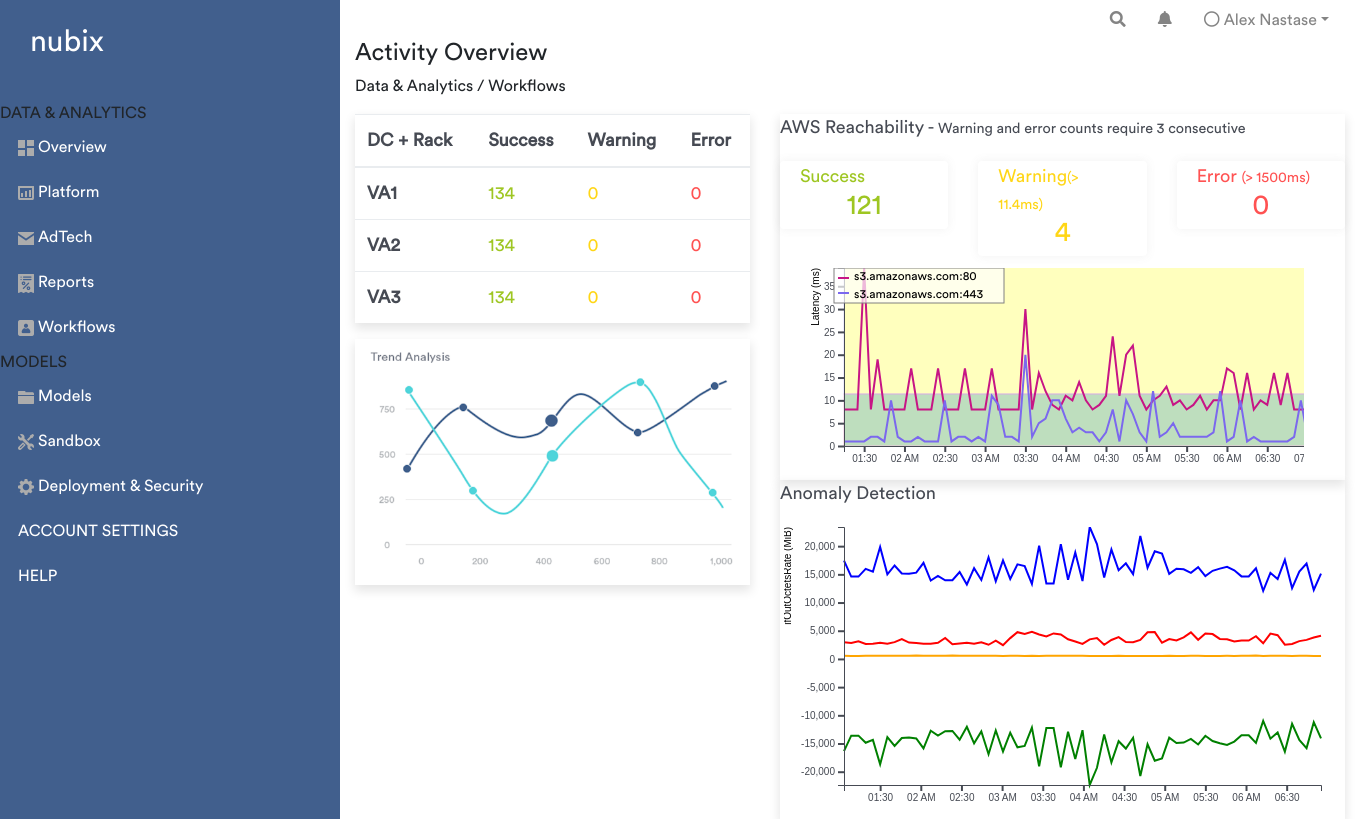
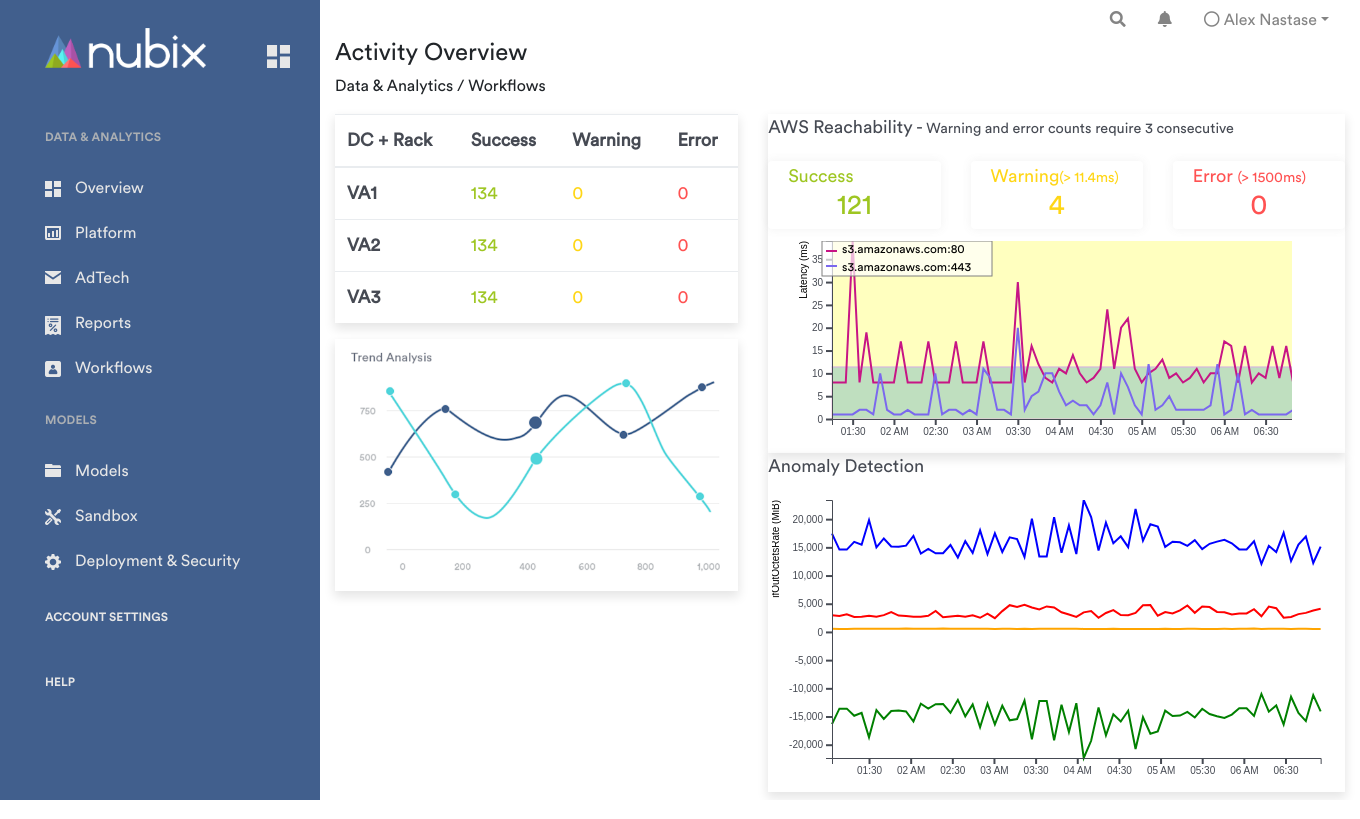
Before and after one commit to crowdbotics-users/Nubix-Dashboard, a PHP site: page /activity-overview.html in a window 1360 px wide; the page is wider, and only the part inside the window is pictured. Run offline with PHP 8.4, Linux system fonts and the light colour scheme; some libraries are stand-ins or nearby versions.

Commit message:
Update sidebar

```diff
--- a/activity-overview.html
+++ b/activity-overview.html
@@ -12,11 +12,16 @@
 <body>
   <section class="container-fluid">
     <div class="row">
-      <div class="col-lg-3 parent-nav">
-        <nav class="navbar-primary ac-ow">
+      <div class="col parent-nav ac-ow">
+        <nav class="navbar-primary ac-ow-nav">
           <ul class="navbar-primary-menu">
-            <p class="nubix-text">nubix</p>
-            <span class="sidebar-title">DATA 	&amp; ANALYTICS</span>
+            <div class="brand-top">
+                <img src="assets/icons/logo.png" alt="Nubix" class="brand">
+                <img src="assets/icons/logo-overview2.png" alt="Nubix Overview" class="icon">
+            </div>
+            <li class="sidebar-title">
+              <span>DATA 	&amp; ANALYTICS</span>
+            </li>
             <li><a href="#">
               <img src="assets/icons/sidebar-overview.png" alt="Sidebar Overview">
               <span class="nav-label">Overview</span>
@@ -37,8 +42,8 @@
               <img src="assets/icons/sidebar-workflows.png" alt="Sidebar Workflows">
               <span class="nav-label">Workflows</span>
             </a></li>
-            <li>
-              <span class="sidebar-title">MODELS</span>
+            <li class="sidebar-title">
+              <span>MODELS</span>
             </li>
             <li><a href="#">
               <img src="assets/icons/sidebar-models.png" alt="Sidebar Models">
@@ -52,16 +57,16 @@
               <img src="assets/icons/sidebar-deployment.png" alt="Sidebar Deployment Security">
               <span class="nav-label">Deployment 	&amp; Security</span>
             </a></li>
-            <li><a href="#">
-              <span class="sidebar-title">ACCOUNT SETTINGS</span>
+            <li class="no-icon"><a href="#">
+              <span>ACCOUNT SETTINGS</span>
             </a></li>
-            <li><a href="#">
-              <span class="sidebar-title">HELP</span>
+            <li class="no-icon"><a href="#">
+              <span>HELP</span>
             </a></li>
           </ul>
         </nav>
       </div>
-      <div class="col-lg-9 main-content">
+      <div class="col main-content">
         <ul class="nav justify-content-end">
           <li class="nav-item">
             <a class="nav-link" href="#"><i class="fas fa-search"></i></a>
--- a/css/_activity-overview.scss
+++ b/css/_activity-overview.scss
@@ -6,42 +6,92 @@
   padding:20px 0px 20px 30px;
 }
 
-.ac-ow {
+.ac-ow{
+  min-width: 320px;
+  max-width: 320px;
+  min-height: 100vh;
+
+  .ac-ow-nav {
+    min-height: 100%;
     height:200px;
     background-color: $dark-blue !important;
     -webkit-transition: all 0.1s ease-in-out;
     -moz-transition: all 0.1s ease-in-out;
     transition: all 0.1s ease-in-out;
-}
+    min-width: 320px;
+    max-width: 320px;
+    position: fixed;
 
-.navbar-primary-menu,
-.navbar-primary-menu li {
+    .navbar-primary-menu {
       margin:0;
       padding:0;
       list-style: none;
+
+      .brand-top{
+        position: relative;
+        padding-top: 28px;
+        padding-bottom: 40px;
+
+        .brand{
+          margin-left: 45px;
+          max-height: 40px;
         }
 
-.ac-ow {
-  .navbar-primary-menu {
-    li {
-      a{
-        display: block;
-        padding: 10px 18px;
-        text-align: left;
-        border-bottom:solid 1px $dark-blue;
-        color: $white;
-      }
-    }
+        .icon{
+          position: absolute;
+          right: 30px;
+          top: 45px,
         }
       }
 
-.ac-ow {
-  .navbar-primary-menu {
-    li {
+      .no-icon{
+        a{
+          padding-top: 20px;
+          padding-bottom: 20px;
+
+          span{
+            left: 0;
+            color: $soft-gray;
+            font-family: $brand-bold;
+            font-size: 12px;
+          }
+
+        }
+      }
+
+      .sidebar-title{
+        padding: 20px 45px;
+        font-family: $brand-bold;
+        color: $sidebar-title;
+        font-size: 12px;
+        letter-spacing: 0.20px;
+      }
+
+      a{
+        display: block;
+        padding: 10px 45px;
+        text-align: left;
+        border-bottom:solid 1px $dark-blue;
+        position: relative;
+
+        img{
+          position: absolute;
+          top: 15px;
+        }
+
+        span{
+          color: $soft-gray;
+          font-family: $brand-book;
+          font-size: 16px;
+          left: 30px;
+          position: relative;
+        }
+      }
+
       a:hover{
         background-color: $dark-blue-hover;
         text-decoration: none;
-        color: white;
+        color: $white;
       }
     }
   }
--- a/css/_variables.scss
+++ b/css/_variables.scss
@@ -3,6 +3,7 @@
 $white: #ffffff;
 $purple: #4a43c0;
 $purple-hover: #413bb2;
+$sidebar-title: #abafb3;
 $text-gray: #464A53;
 $soft-gray: #e6e6e6;
 $light-gray: #848484;
@@ -16,10 +17,23 @@ $dark-blue-hover: #375684;
 $yellow-text: #ffd616;
 $red-text: #ff5252;
 
+// FONTS
 
+$brand-bold: CircularStd-Bold;
+$brand-book: CircularStd-Book;
 
 //FONTS
 @font-face {
 font-family: Circular Std;
 src: url(../assets/fonts/CircularStd-Book.otf);
 }
+
+@font-face {
+    font-family: CircularStd-Book;
+    src: url(../assets/fonts/CircularStd-Book.otf);
+}
+
+@font-face {
+    font-family: CircularStd-Bold;
+    src: url(../assets/fonts/CircularStd-Bold.otf);
+}
--- a/css/style.css
+++ b/css/style.css
@@ -2,37 +2,87 @@
   font-family: Circular Std;
   src: url(../assets/fonts/CircularStd-Book.otf); }
 @font-face {
+  font-family: CircularStd-Book;
+  src: url(../assets/fonts/CircularStd-Book.otf); }
+@font-face {
+  font-family: CircularStd-Bold;
+  src: url(../assets/fonts/CircularStd-Bold.otf); }
+@font-face {
   font-family: Circular Std;
   src: url(../assets/fonts/CircularStd-Book.otf); }
+@font-face {
+  font-family: CircularStd-Book;
+  src: url(../assets/fonts/CircularStd-Book.otf); }
+@font-face {
+  font-family: CircularStd-Bold;
+  src: url(../assets/fonts/CircularStd-Bold.otf); }
 .nubix-text {
   font-size: 30px;
   color: #ffffff;
   padding: 20px 0px 20px 30px; }
 
 .ac-ow {
+  min-width: 320px;
+  max-width: 320px;
+  min-height: 100vh; }
+  .ac-ow .ac-ow-nav {
+    min-height: 100%;
     height: 200px;
     background-color: #415f8d !important;
     -webkit-transition: all 0.1s ease-in-out;
     -moz-transition: all 0.1s ease-in-out;
-  transition: all 0.1s ease-in-out; }
-
-.navbar-primary-menu,
-.navbar-primary-menu li {
+    transition: all 0.1s ease-in-out;
+    min-width: 320px;
+    max-width: 320px;
+    position: fixed; }
+    .ac-ow .ac-ow-nav .navbar-primary-menu {
       margin: 0;
       padding: 0;
       list-style: none; }
-
-.ac-ow .navbar-primary-menu li a {
+      .ac-ow .ac-ow-nav .navbar-primary-menu .brand-top {
+        position: relative;
+        padding-top: 28px;
+        padding-bottom: 40px; }
+        .ac-ow .ac-ow-nav .navbar-primary-menu .brand-top .brand {
+          margin-left: 45px;
+          max-height: 40px; }
+        .ac-ow .ac-ow-nav .navbar-primary-menu .brand-top .icon {
+          position: absolute;
+          right: 30px;
+          top: 45px; }
+      .ac-ow .ac-ow-nav .navbar-primary-menu .no-icon a {
+        padding-top: 20px;
+        padding-bottom: 20px; }
+        .ac-ow .ac-ow-nav .navbar-primary-menu .no-icon a span {
+          left: 0;
+          color: #e6e6e6;
+          font-family: CircularStd-Bold;
+          font-size: 12px; }
+      .ac-ow .ac-ow-nav .navbar-primary-menu .sidebar-title {
+        padding: 20px 45px;
+        font-family: CircularStd-Bold;
+        color: #abafb3;
+        font-size: 12px;
+        letter-spacing: 0.20px; }
+      .ac-ow .ac-ow-nav .navbar-primary-menu a {
         display: block;
-  padding: 10px 18px;
+        padding: 10px 45px;
         text-align: left;
         border-bottom: solid 1px #415f8d;
-  color: #ffffff; }
-
-.ac-ow .navbar-primary-menu li a:hover {
+        position: relative; }
+        .ac-ow .ac-ow-nav .navbar-primary-menu a img {
+          position: absolute;
+          top: 15px; }
+        .ac-ow .ac-ow-nav .navbar-primary-menu a span {
+          color: #e6e6e6;
+          font-family: CircularStd-Book;
+          font-size: 16px;
+          left: 30px;
+          position: relative; }
+      .ac-ow .ac-ow-nav .navbar-primary-menu a:hover {
         background-color: #375684;
         text-decoration: none;
-  color: white; }
+        color: #ffffff; }
 
 .trend-achart img {
   max-width: 100%;
```
Also changed, not shown: assets/icons/logo-overview2.png (added), assets/icons/sidebar-adtech.png, assets/icons/sidebar-deployment.png, assets/icons/sidebar-models.png, assets/icons/sidebar-overview.png, assets/icons/sidebar-platform.png, assets/icons/sidebar-reports.png, assets/icons/sidebar-sandbox.png, assets/icons/sidebar-workflows.png, 1 other file. Lines whose indentation alone changed are shown as unchanged.
